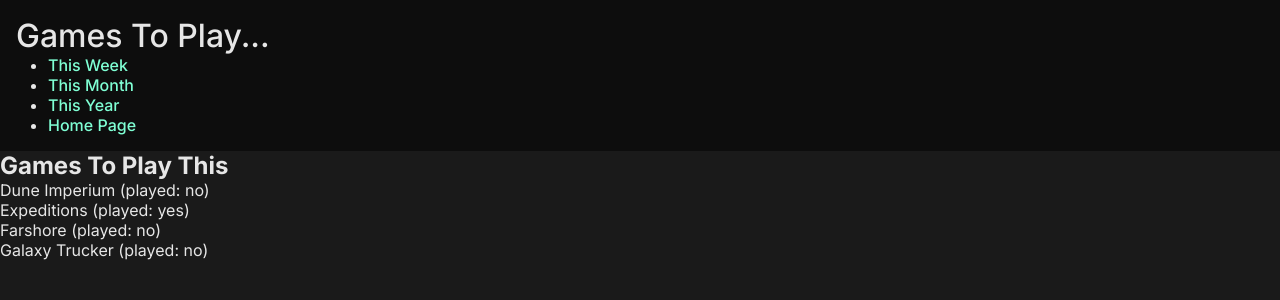
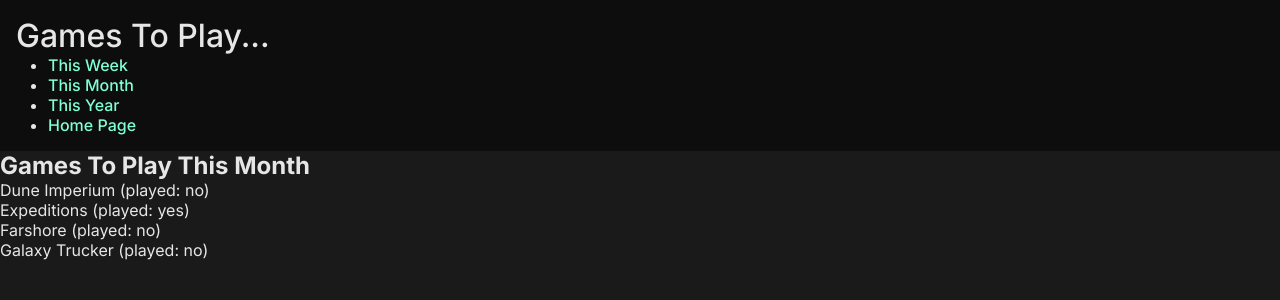
Before and after one commit to franco-ortega/to-do-games, a Next.js app: page /month in a window 1280 px wide. Shown: the top 300 px of the page. Built offline with nearby package versions, Linux system fonts and the light colour scheme.

Commit message:
finish updating "time" prop to "timeSpan" for clarity

```diff
--- a/app/month/page.tsx
+++ b/app/month/page.tsx
@@ -6,5 +6,5 @@ import { timeSpan } from '@/utils/enums';
 export default function MonthPage() {
   const data = sampleData.month as Game[];
 
-  return <GamesToPlay gameData={data} time={timeSpan.month} />;
+  return <GamesToPlay gameData={data} timeSpan={timeSpan.month} />;
 }
--- a/app/week/page.tsx
+++ b/app/week/page.tsx
@@ -8,5 +8,5 @@ import { timeSpan } from '@/utils/enums';
 export default function WeekPage() {
   const weekData = sampleData.week as Game[];
 
-  return <GamesToPlay gameData={weekData} time={timeSpan.week} />;
+  return <GamesToPlay gameData={weekData} timeSpan={timeSpan.week} />;
 }
```
